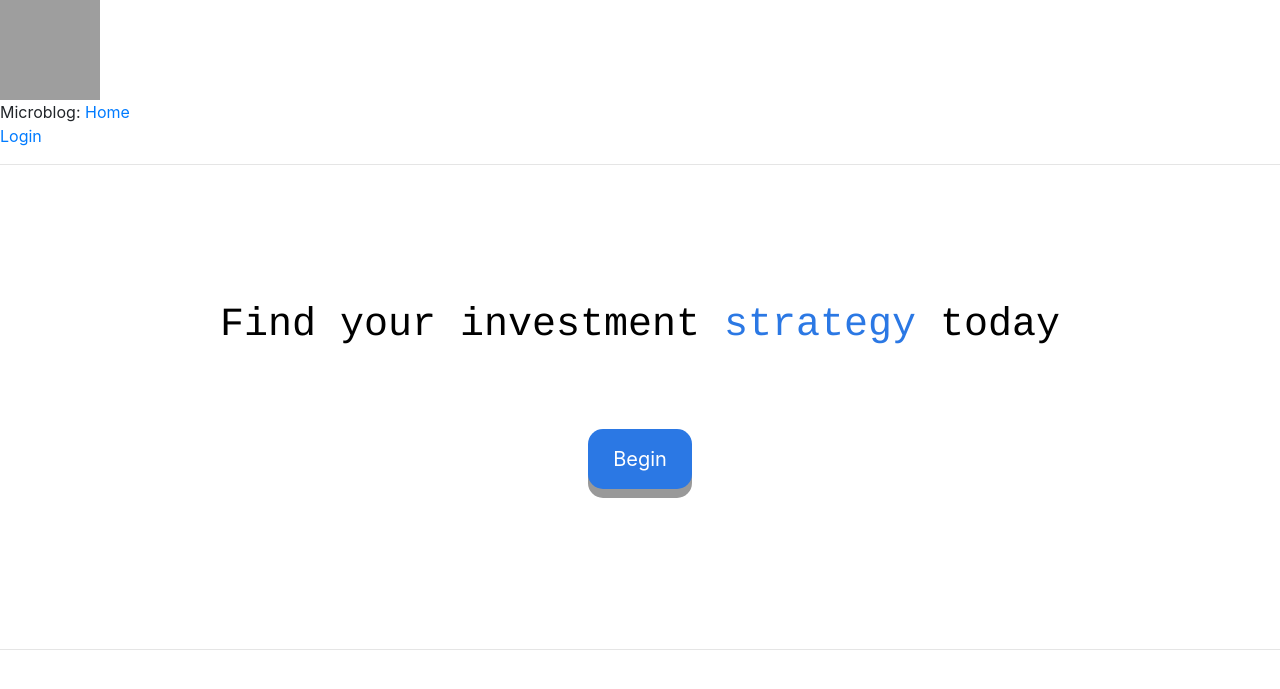
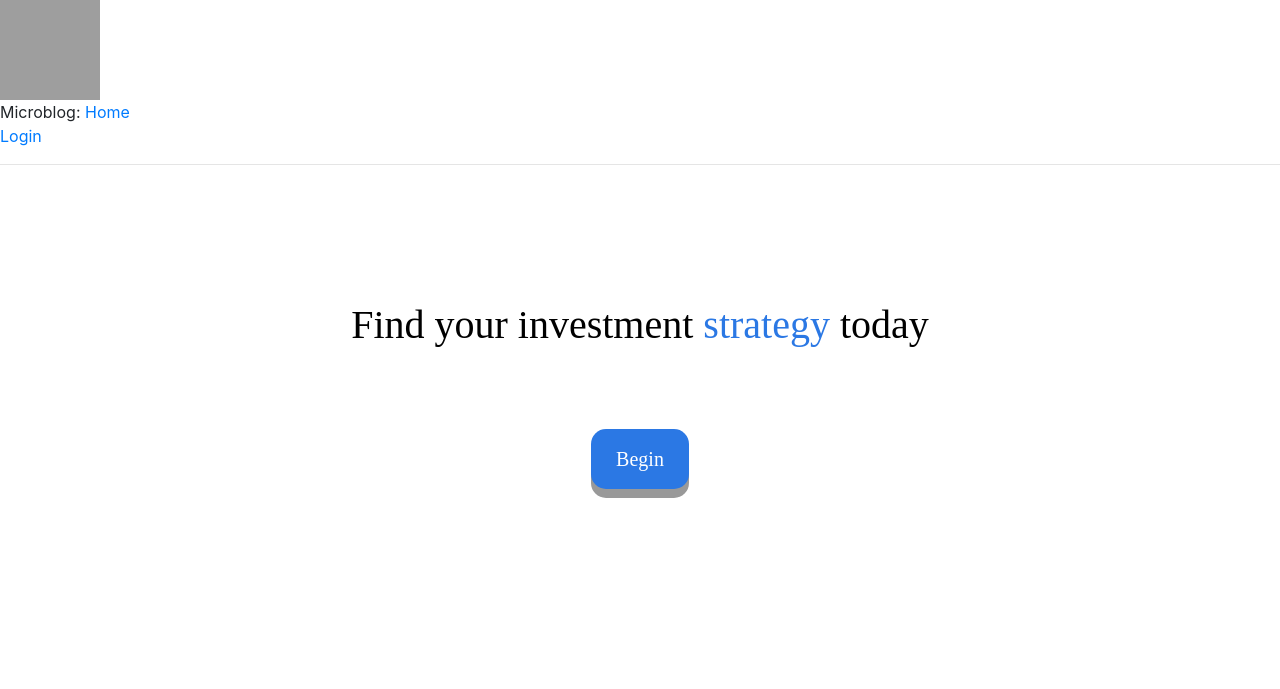
Before and after one commit to jjeble/CapitalGainz, a Flask app: page /welcome in a window 1280 px wide. Shown: the top 689 px of the page. Run offline with Flask 2, Linux system fonts and the light colour scheme; some libraries are stand-ins or nearby versions; grey boxes are pictures that could not be loaded.

Commit message:
Update welcome.html

```diff
--- a/app/templates/welcome.html
+++ b/app/templates/welcome.html
@@ -16,7 +16,9 @@
   border: none;
   border-radius: 15px;
   box-shadow: 0 9px #999;
+  font-family: avenir next;
 }
+
 
 .button:hover {background-color: blue}
 
@@ -31,7 +33,7 @@
 <br>
 <br>
 <br>
-<h1 align = "center" style="font-family:courier;">
+<h1 align = "center" style="font-family:avenir next;">
 <span style="color:black;">Find your investment</span>
 <span style="color:#2b78e4;"> strategy</span>
 <span style="color:black;">today</span>
@@ -40,12 +42,12 @@
 <br>
 <br>
 <div style="text-align:center;">
+  <form method="get" action="/options">
 <button class="button">Begin</button>
+</form>
 </div>
-<br><br>
-<br><br>
-<br><br>
-<hr>
+
+
 
 
 
```
